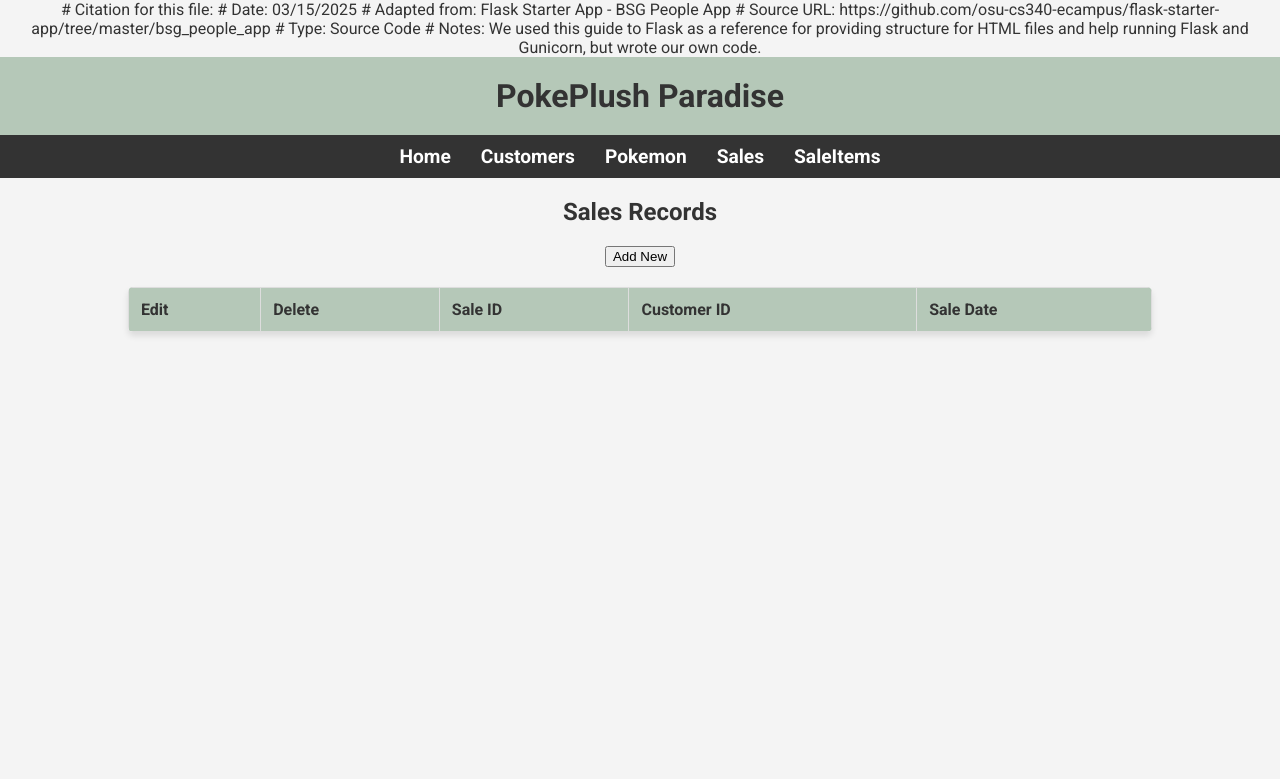
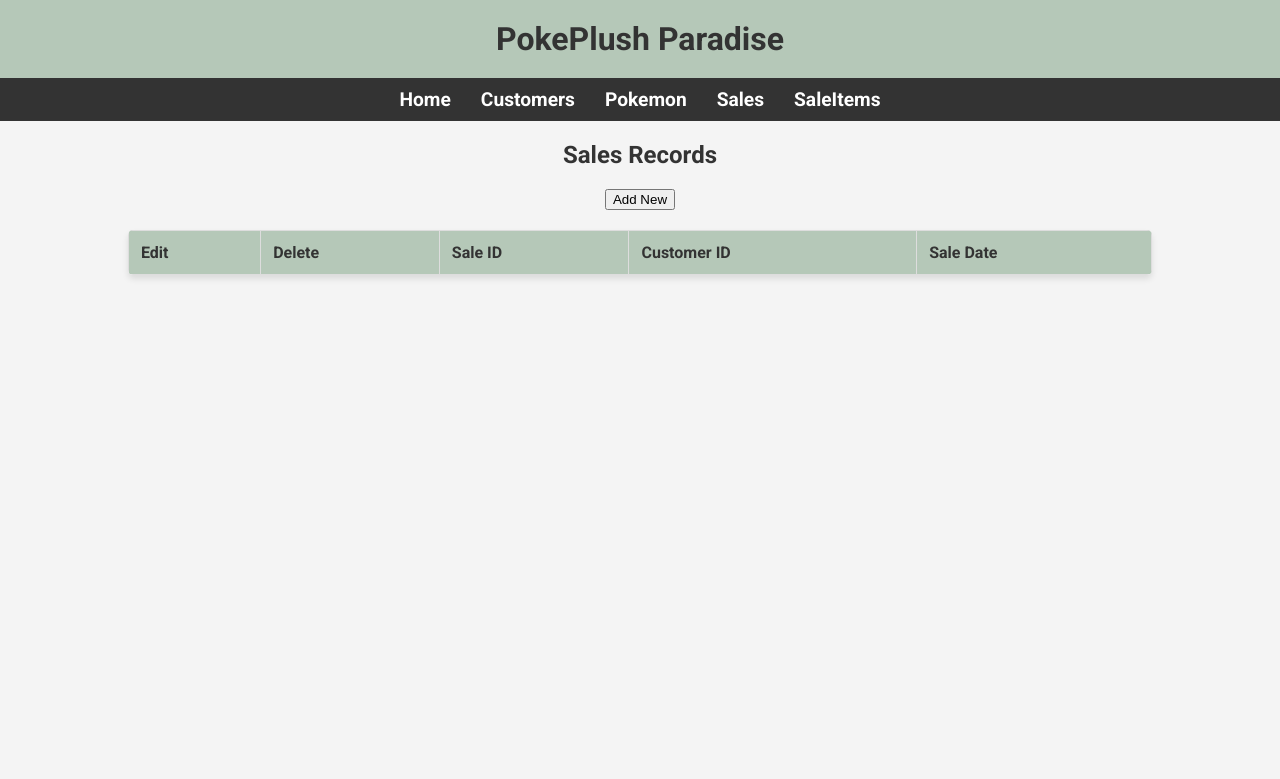
Before and after one commit to amcquown92/PokePlushDatabase, a Python web app: template templates/sales.html in a window 1280 px wide. Shown: the top 779 px of the page. Run offline with Jinja, Linux system fonts and the light colour scheme; the template is opened without the code that fills it, so the values that code supplies are empty.

Commit message:
Add files via upload

```diff
--- a/templates/sales.html
+++ b/templates/sales.html
@@ -1,9 +1,9 @@
-# Citation for this file:
-# Date: 03/15/2025
-# Adapted from: Flask Starter App - BSG People App
-# Source URL: https://github.com/osu-cs340-ecampus/flask-starter-app/tree/master/bsg_people_app
-# Type: Source Code
-# Notes: We used this guide to Flask as a reference for providing structure for HTML files and help running Flask and Gunicorn, but wrote our own code.
+<!-- Citation for this file:
+Date: 03/15/2025
+Adapted from: Flask Starter App - BSG People App
+Source URL: https://github.com/osu-cs340-ecampus/flask-starter-app/tree/master/bsg_people_app
+Type: Source Code
+Notes: We used this guide to Flask as a reference for providing structure for HTML files and help running Flask and Gunicorn, but wrote our own code. -->
 <!DOCTYPE html>
 <html lang="en">
 <head>
@@ -12,10 +12,11 @@
     <title>PokePlush Paradise</title>
     <meta name='viewport' content='width=device-width, initial-scale=1'>
     <link rel="stylesheet" type="text/css" href="{{ url_for('static', filename='main.css') }}">
-    <link rel="apple-touch-icon" sizes="180x180" href="apple-touch-icon.png">
-    <link rel="icon" type="image/png" sizes="32x32" href="favicon-32x32.png">
-    <link rel="icon" type="image/png" sizes="16x16" href="favicon-16x16.png">
-    <link rel="manifest" href="site.webmanifest">
+    <link rel="shortcut icon" href="{{ url_for('static', filename='favicon.ico') }}">
+    <link rel="apple-touch-icon" sizes="180x180" href="{{ url_for('static', filename='apple-touch-icon.png') }}">
+    <link rel="icon" type="image/png" sizes="32x32" href="{{ url_for('static', filename='favicon-32x32.png') }}">
+    <link rel="icon" type="image/png" sizes="16x16" href="{{ url_for('static', filename='favicon-16x16.png') }}">
+    <link rel="manifest" href="{{ url_for('static', filename='site.webmanifest') }}">
     <!-- <script src='main.js'></script> -->
 </head>
 <body>
```
Also changed, not shown: templates/customers.html (+11 -4 lines), templates/index.html (+5 -4 lines), templates/pokemon.html (+11 -10 lines), templates/saleitems.html (+11 -10 lines).
